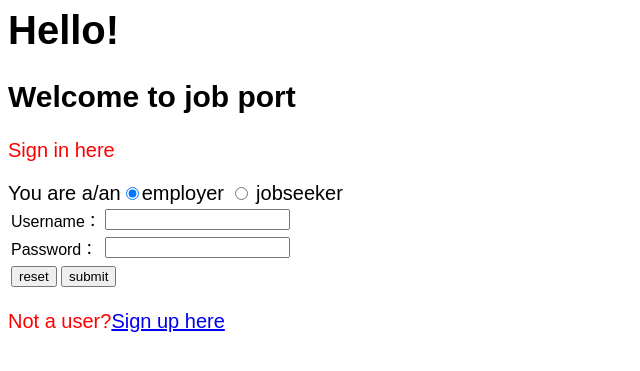
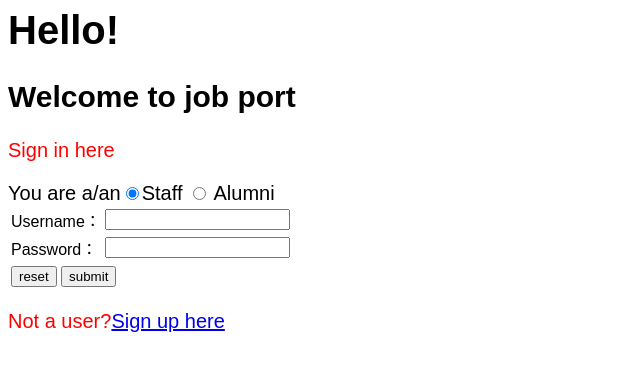
Before and after one commit to yunsizhang/social_hack, a Flask app: page / in a window 1280 px wide. Shown: the top 371 px of the page, without its empty margins (0-640 px from the left). Run offline with Flask 2, Linux system fonts and the light colour scheme; parts of the project's set-up code (start-up, migrations or seed data) failed here and were passed over.

Commit message:
Update index.html

```diff
--- a/webserver/templates/index.html
+++ b/webserver/templates/index.html
@@ -22,7 +22,7 @@
             <td><input type="password" id="txtpswd" name="password" /></td>
         </tr>
 		<tr>
-		You are a/an<input type="radio" name="name" value="employer" checked="checked">employer <input type="radio" name="name" value="jobseeker" > jobseeker<br>
+		You are a/an<input type="radio" name="name" value="Staff" checked="checked">Staff <input type="radio" name="name" value="Alumni" > Alumni<br>
         </tr>
 		<tr>
             <td colspan=2>
```
